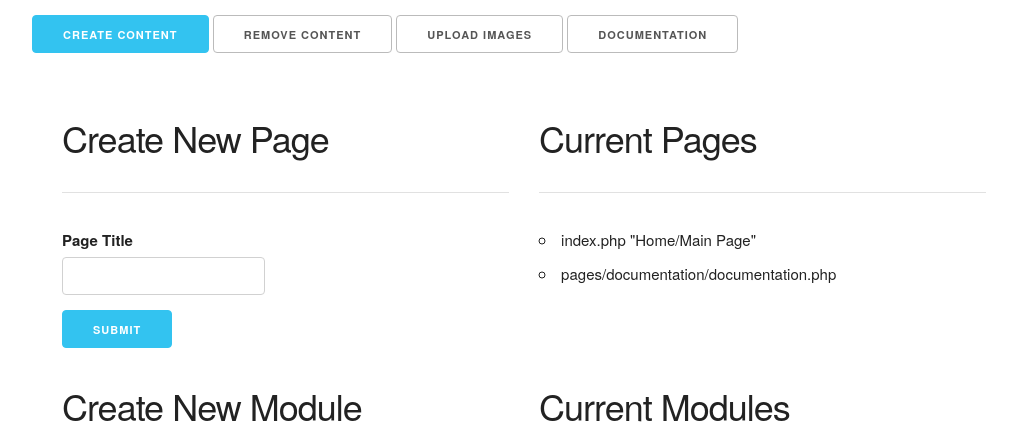
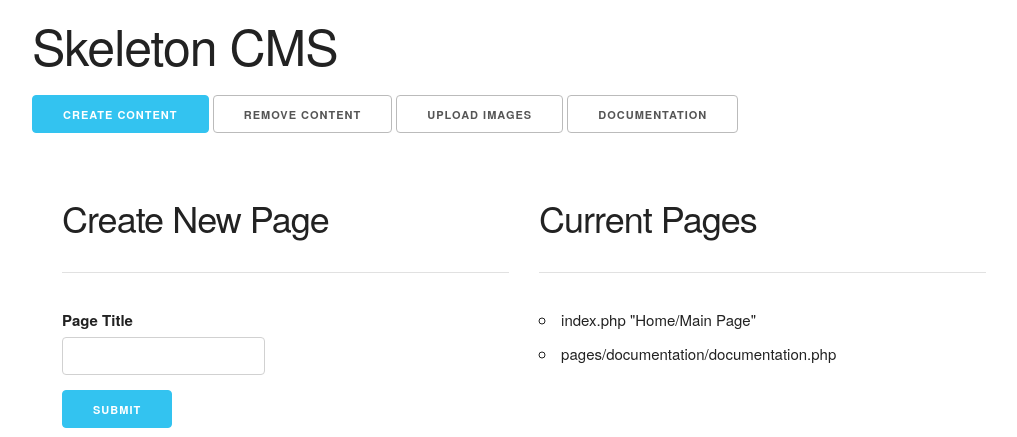
Before and after one commit to temporizer/skeleton-cms, a PHP site: page /admin.php in a window 1280 px wide. Shown: the top 437 px of the page, without its empty margins (96-1113 px from the left). Run offline with PHP 8.4, Linux system fonts and the light colour scheme; some libraries are stand-ins or nearby versions.

Commit message:
add title to admin page

```diff
--- a/admin.php
+++ b/admin.php
@@ -8,6 +8,9 @@
 	<link rel="stylesheet" href="css/admin.css">
 </head>
 <body>
+	<div id="admin-title" class="container">
+		<h1>Skeleton CMS</h1>
+	</div>
 <div id="admin-tabs" class="container">
 	<button data-tab="add-content" class="button button-primary">Create Content</button>
 	<button data-tab="remove-content" class="button">Remove Content</button>
--- a/css/admin.css
+++ b/css/admin.css
@@ -18,8 +18,12 @@ img{
 	max-width: 100%;
 }
 
+#admin-title{
+    margin-top: 15px;
+    height: auto;
+}
+
 #admin-tabs{
-	margin-top: 15px;
 	height: 100px;
 }
 
```
